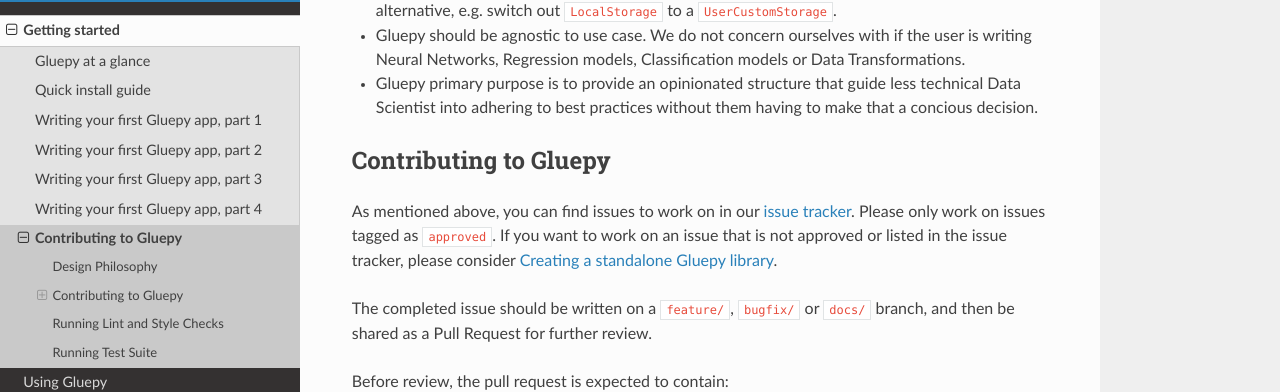
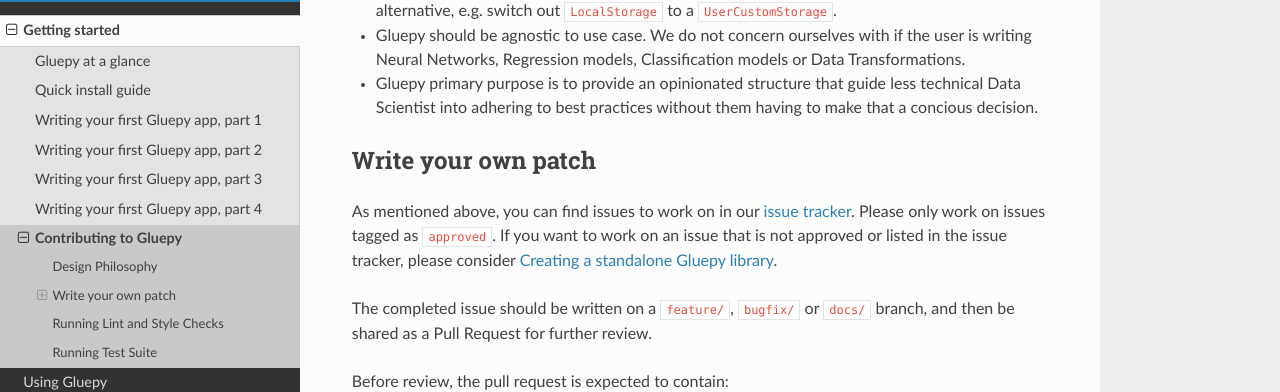
Before and after one commit to gluepy/gluepy, a Sphinx documentation site: the page built from docs/intro/contributing.rst, in a window 1280 px wide and 900 px high, scrolled down 438 px. Shown: the part 116-508 px from the top of the window. Built offline with Sphinx 7.4.7 and the Read the Docs theme 2.0.0, drawn with Linux system fonts in a browser that asks for light colours.

Commit message:
Change to avoid duplicate headlines in same document

```diff
--- a/docs/intro/contributing.rst
+++ b/docs/intro/contributing.rst
@@ -28,9 +28,8 @@
   Data Scientist into adhering to best practices without them having to make that a concious decision.
 
 
-Contributing to Gluepy
-======================
-
+Write your own patch
+====================
 
 As mentioned above, you can find issues to work on in our `issue tracker <https://github.com/gluepy/gluepy/issues>`_. Please
 only work on issues tagged as ``approved``. If you want to work on an issue that is not approved or listed in the issue tracker,
```
